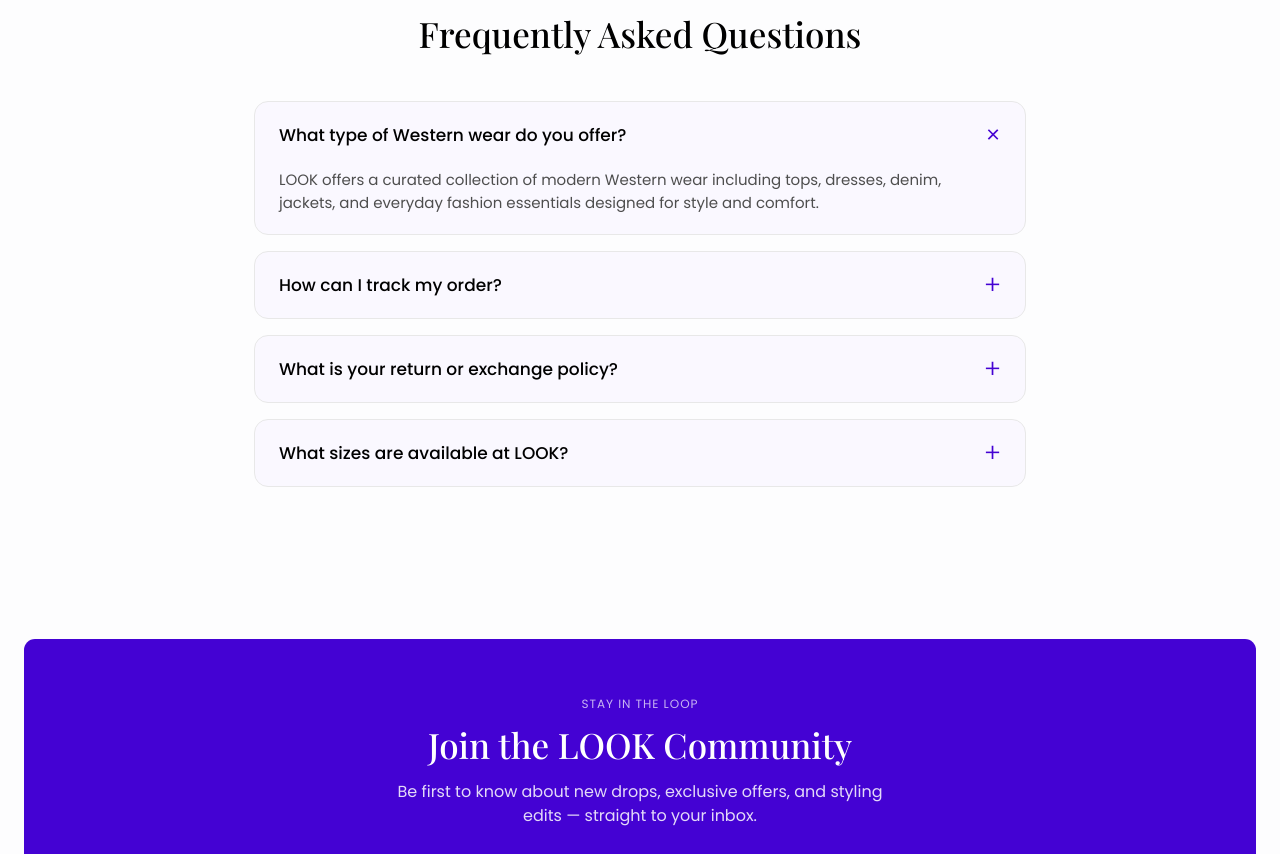
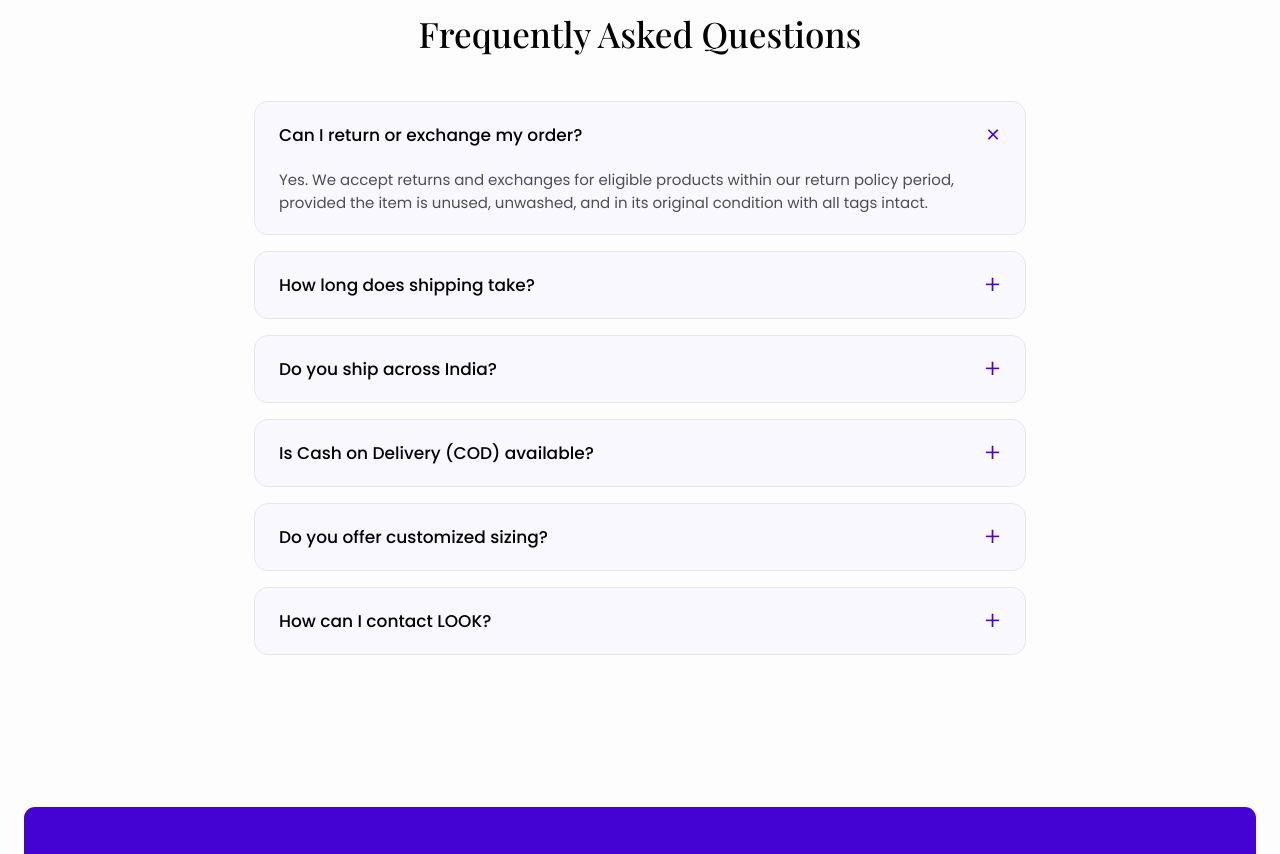
Before and after one commit to ragav1n/look, a React (Vite) app: page / in a window 1280 px wide. Shown: the part 4000-4854 px from the top of the page. Built offline with nearby package versions, Linux system fonts and the light colour scheme; no server answers.

Commit message:
Replace FAQ content with real brand FAQs

```diff
--- a/src/data/faqs.ts
+++ b/src/data/faqs.ts
@@ -1,29 +1,41 @@
 import type { Faq } from "@/types";
 
-/* Question copy taken from the Figma FAQ section (Home 2007:3505) */
+/* Real LOOK FAQ content (provided by the brand). */
 export const faqs: Faq[] = [
   {
-    id: "faq-1",
-    category: "Products",
-    q: "What type of Western wear do you offer?",
-    a: "LOOK offers a curated collection of modern Western wear including tops, dresses, denim, jackets, and everyday fashion essentials designed for style and comfort.",
+    id: "faq-returns",
+    category: "Returns & Exchanges",
+    q: "Can I return or exchange my order?",
+    a: "Yes. We accept returns and exchanges for eligible products within our return policy period, provided the item is unused, unwashed, and in its original condition with all tags intact.",
   },
   {
-    id: "faq-2",
-    category: "Orders",
-    q: "How can I track my order?",
-    a: "Once your order ships, you'll receive a tracking link by email and SMS. You can also open Track Your Order from your account's orders page to see live shipment updates.",
+    id: "faq-shipping-time",
+    category: "Shipping",
+    q: "How long does shipping take?",
+    a: "Orders are usually processed within 3–6 business days. Delivery timelines may vary depending on your location.",
   },
   {
-    id: "faq-3",
-    category: "Returns",
-    q: "What is your return or exchange policy?",
-    a: "We accept returns and exchanges within 7 days of delivery for unworn items with tags intact. Start a request from your order details page and we'll arrange a free pickup.",
+    id: "faq-shipping-coverage",
+    category: "Shipping",
+    q: "Do you ship across India?",
+    a: "Yes, we deliver to most locations across India through our trusted delivery partners.",
   },
   {
-    id: "faq-4",
+    id: "faq-cod",
+    category: "Payments",
+    q: "Is Cash on Delivery (COD) available?",
+    a: "Yes. Cash on Delivery (COD) is available for selected products through our Partial COD option. To confirm your order, 50% of the product value must be paid in advance, and the remaining 50% can be paid as Cash on Delivery when your order is delivered.",
+  },
+  {
+    id: "faq-custom-sizing",
     category: "Sizing",
-    q: "What sizes are available at LOOK?",
-    a: "Most styles are available in S, M, L and XL. Each product page includes a detailed size guide — if you're between sizes, we recommend sizing up for a relaxed fit.",
+    q: "Do you offer customized sizing?",
+    a: "Yes! We believe every woman deserves the perfect fit. Selected styles are available for customization. Please contact us before placing your order for customization requests.",
+  },
+  {
+    id: "faq-contact",
+    category: "Support",
+    q: "How can I contact LOOK?",
+    a: "You can reach us through our Contact Us page, email, or Instagram. Our team is always happy to assist you with your queries.",
   },
 ];
```
